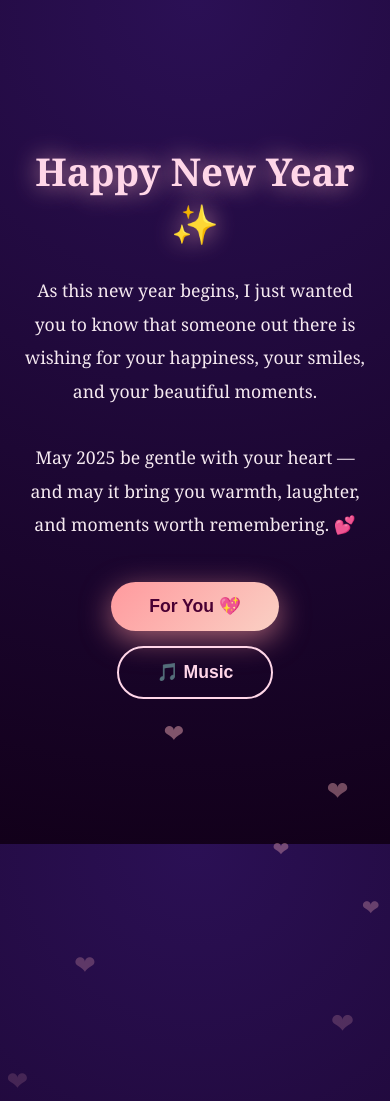
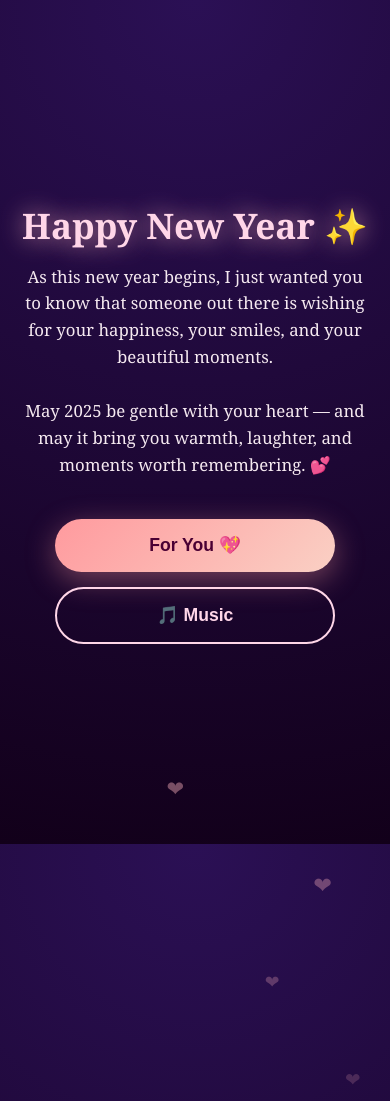
Before and after one commit to parrenoace75-droid/happy-new-year2.0, a plain HTML site: page index.html in a window 390 px wide. Shown: the top 1101 px of the page. Drawn offline with Linux system fonts and the light colour scheme.

Commit message:
Add files via upload

```diff
--- a/index.html
+++ b/index.html
@@ -15,18 +15,21 @@
         body {
             font-family: 'Georgia', serif;
             background: radial-gradient(circle at top, #2b1055, #12001a);
-    overflow: hidden;
+            /* Prevents side scrolling but allows vertical scroll if text is long */
+            overflow-x: hidden;
+            min-height: 100vh;
         }
 
-/* Hero */
+        /* Hero section optimized for Mobile */
         .hero {
-    height: 100vh;
+            /* 100dvh fits perfectly even when mobile browser bars appear/disappear */
+            min-height: 100dvh;
             display: flex;
             flex-direction: column;
             justify-content: center;
             align-items: center;
             text-align: center;
-    padding: 20px;
+            padding: 30px 20px;
             position: relative;
             color: #fff;
         }
@@ -36,12 +39,13 @@ body {
             position: absolute;
             color: rgba(255, 182, 193, 0.8);
             font-size: 18px;
+            pointer-events: none; /* Prevents hearts from blocking button clicks */
             animation: floatUp 8s linear infinite;
         }
 
         @keyframes floatUp {
             from {
-        transform: translateY(100vh);
+                transform: translateY(105vh);
                 opacity: 0;
             }
             to {
@@ -63,35 +67,36 @@ body {
         .message {
             max-width: 700px;
             font-size: 1.3rem;
-    line-height: 1.9;
+            line-height: 1.7;
             color: #f5e9f0;
             margin-bottom: 40px;
             animation: fadeIn 2s ease-out 0.5s backwards;
         }
 
-/* Buttons */
+        /* Buttons optimized for touch */
         button {
-    padding: 14px 38px;
+            padding: 16px 40px;
             font-size: 1.1rem;
             border-radius: 50px;
             border: none;
             cursor: pointer;
             font-weight: bold;
             transition: 0.3s;
+            touch-action: manipulation; /* Faster response on mobile */
         }
 
         .celebrate-btn {
             background: linear-gradient(135deg, #ff9a9e, #fad0c4);
             color: #4a0033;
-    box-shadow: 0 8px 30px rgba(255, 154, 158, 0.6);
+            box-shadow: 0 8px 30px rgba(255, 154, 158, 0.4);
+            margin-bottom: 15px;
         }
 
-.celebrate-btn:hover {
-    transform: scale(1.08);
+        .celebrate-btn:active {
+            transform: scale(0.95);
         }
 
         .music-btn {
-    margin-top: 15px;
             background: transparent;
             color: #ffd6e8;
             border: 2px solid #ffd6e8;
@@ -99,21 +104,30 @@ button {
 
         /* Fade animation */
         @keyframes fadeIn {
-    from { opacity: 0; transform: translateY(25px); }
+            from { opacity: 0; transform: translateY(20px); }
             to { opacity: 1; transform: translateY(0); }
         }
 
-/* Mobile */
+        /* Specific Mobile Adjustments */
         @media(max-width:768px) {
-    .hero h1 { font-size: 2.4rem; }
-    .message { font-size: 1.1rem; }
+            .hero h1 {
+                font-size: 2.2rem;
+                margin-bottom: 15px;
+            }
+            .message {
+                font-size: 1.05rem;
+                line-height: 1.6;
+            }
+            button {
+                width: 80%; /* Makes buttons easier to hit on narrow screens */
+                max-width: 300px;
+            }
         }
     </style>
 </head>
 
 <body>
 
-<!-- Background Music -->
 <audio id="bgMusic" loop>
     <source src="hny.mp3" type="audio/mpeg">
 </audio>
@@ -141,7 +155,7 @@ let playing = false;
 
 function toggleMusic() {
     if (!playing) {
-        music.play();
+        music.play().catch(e => console.log("Audio play blocked until user interact"));
         playing = true;
     } else {
         music.pause();
@@ -149,22 +163,24 @@ function toggleMusic() {
     }
 }
 
-// Hearts generator
+// Optimized hearts generator for performance
 function createHearts() {
     const hero = document.querySelector(".hero");
     setInterval(() => {
+        // Limit number of hearts to keep mobile running smoothly
+        if (document.querySelectorAll('.heart').length > 15) return;
+
         const heart = document.createElement("div");
         heart.className = "heart";
         heart.innerHTML = "❤";
-        heart.style.left = Math.random() * 100 + "%";
-        heart.style.fontSize = Math.random() * 20 + 10 + "px";
+        heart.style.left = Math.random() * 90 + 5 + "%"; // Keep away from edges
+        heart.style.fontSize = Math.random() * 15 + 10 + "px";
         hero.appendChild(heart);
 
         setTimeout(() => heart.remove(), 8000);
-    }, 500);
+    }, 800);
 }
 
-// Button interaction
 function celebrate() {
     toggleMusic();
     alert("This wish comes from someone who genuinely cares 💕");
```
Lines whose indentation alone changed are shown as unchanged.
